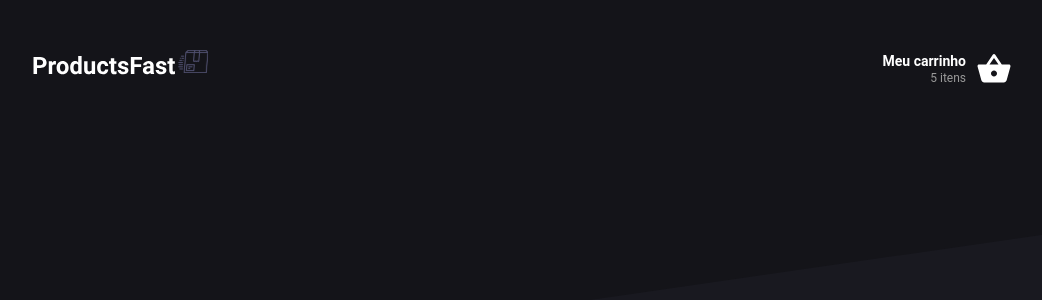
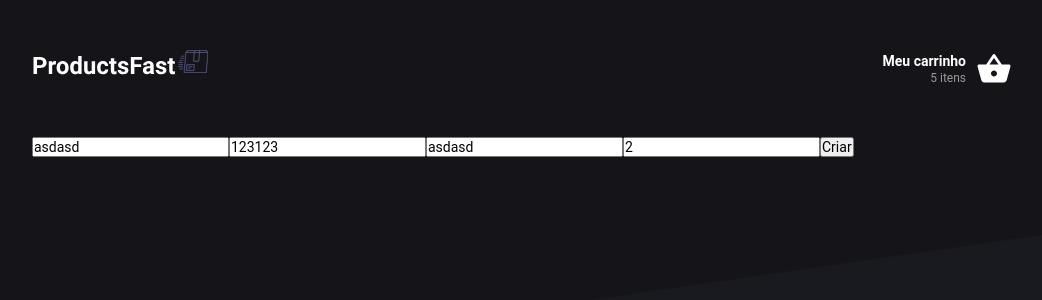
Before and after one commit to dannyelgjl/Venturi, a React (Create React App) app in the folder web/: page /createproduct in a window 1280 px wide. Shown: the top 300 px of the page, without its empty margins (118-1160 px from the left). Built offline with nearby package versions, Linux system fonts and the light colour scheme.

Commit message:
feature/Creating product form

```diff
--- /dev/null
+++ b/web/src/pages/CreateProduct/index.js
@@ -0,0 +1,61 @@
+import React, { useState, useCallback } from 'react';
+import { useHistory } from 'react-router-dom';
+import api from '../../services/api';
+
+const CreateProduct = () => {
+  const [title, setTitle] = useState("asdasd");
+  const [description, setDescription] = useState("asdasd");
+  const [price, setPrice] = useState(123123);
+  const [categoryId, setCategoryId] = useState(2);
+  const history = useHistory();
+
+  const handleSubmit = useCallback(async (event) => {
+    event.preventDefault();
+
+    const response = await api.post('products', {
+      title,
+      description,
+      price,
+      categoryId,
+    });
+
+    if (response.data) {
+      console.log(response.data);
+      history.push("/product");
+    }
+
+  }, [title, description, price, categoryId]);
+
+  return (
+    <form onSubmit={handleSubmit}>
+      <input
+        placeholder="Produto"
+        type="text"
+        value={title}
+        onChange={e => setTitle(e.target.value)}
+        />
+      <input
+        placeholder="Preço"
+        type="text"
+        value={price}
+        onChange={e => setPrice(e.target.value)}
+        />
+      <input
+        placeholder="Descrição"
+        type="text"
+        value={description}
+        onChange={e => setDescription(e.target.value)}
+        />
+      <input
+        placeholder="Armazém"
+        type="text"
+        value={categoryId}
+        onChange={e => setCategoryId(e.target.value)}
+        />
+
+      <button type="submit" >Criar</button>
+    </form>
+  );
+}
+
+export default CreateProduct;
--- a/web/src/pages/storage/index.js
+++ b/web/src/pages/storage/index.js
@@ -1,12 +1,12 @@
 import React, { useState, useCallback, useEffect } from 'react';
-import { Link, useHistory } from 'react-router-dom';
 import api from '../../services/api';
 
 const Storage = () => {
   const [title, setTitle] = useState("");
   const [storages, setStorages] = useState([]);
 
-  const submit = useCallback(async () => {
+  const handleSubmit = useCallback(async (event) => {
+    event.preventDefault();
     const response = await api.post('categories', {
       title
     });
@@ -25,27 +25,25 @@ const Storage = () => {
 
   return (
     <>
-      <form>
+      <form onSubmit={handleSubmit}>
         <input
           value={title}
           onChange={e => setTitle(e.target.value)}
           type="text"
         />
-        <Link onClick={submit} to="/storage" type="button">add</Link>
+        <button type="submit">add</button>
       </form>
 
-      <div>
+      <div style={{color: "white", flexDirection: "row", display: "flex"}}>
         {storages.map(storage => (
-        <div key={storage.id}>
+        <div style={{ margin: "10px 10px" }}  key={storage.id}>
+           <h1  >{storage.id}</h1>
            <h1>{storage.title}</h1>
-           <h1>{storage.id}</h1>
         </div>
-
         ))}
       </div>
     </>
-
-  )
+  );
 }
 
 export default Storage;
--- a/web/src/routes.js
+++ b/web/src/routes.js
@@ -5,6 +5,7 @@ import Header from './components/Header';
 import Login from './pages/Login';
 import Product from './pages/Product';
 import Storage from './pages/Storage';
+import CreateProduct from './pages/CreateProduct';
 
 const Routes = () => {
   return (
@@ -14,6 +15,7 @@ const Routes = () => {
           <Header />
           <Route  path="/product"  component={Product} />
           <Route  path="/storage"  component={Storage} />
+          <Route  path="/createproduct"  component={CreateProduct} />
         </BrowserRouter>
     </Switch>
   );
--- a/web/src/services/api.js
+++ b/web/src/services/api.js
@@ -2,7 +2,7 @@ import axios from 'axios';
 
 
 const api = axios.create({
-  baseURL: 'https://localhost:5001/v1'
+  baseURL: 'https://localhost:5001/v1/'
 });
 
 export default api;
```
